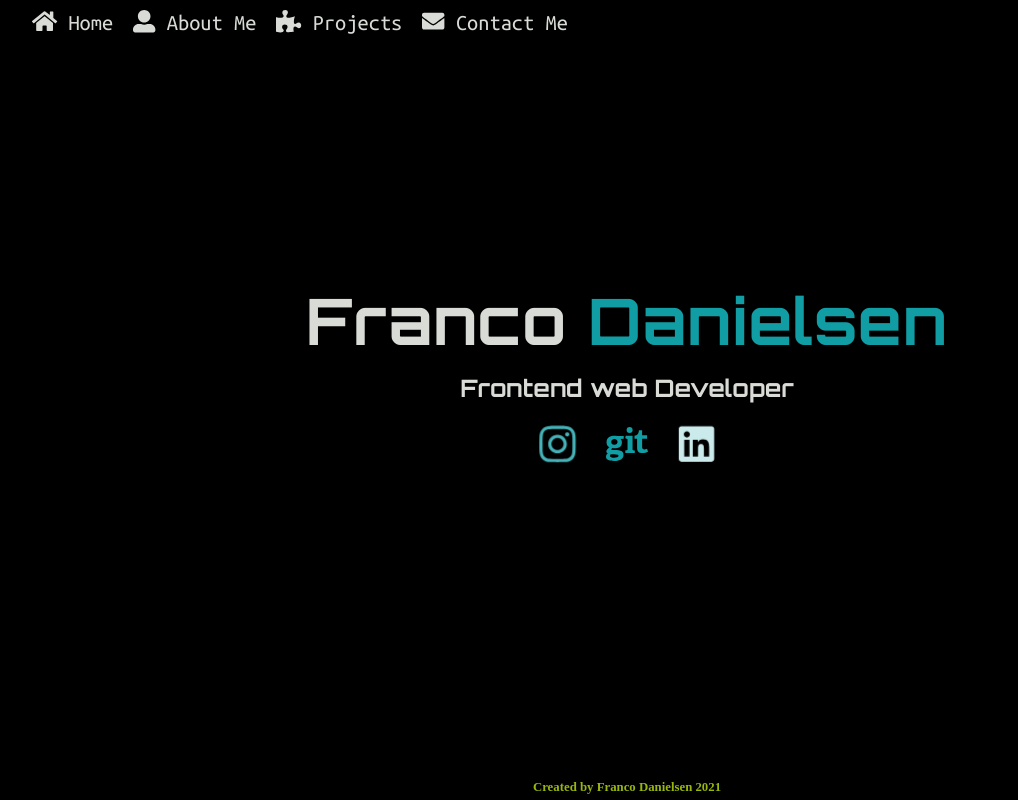
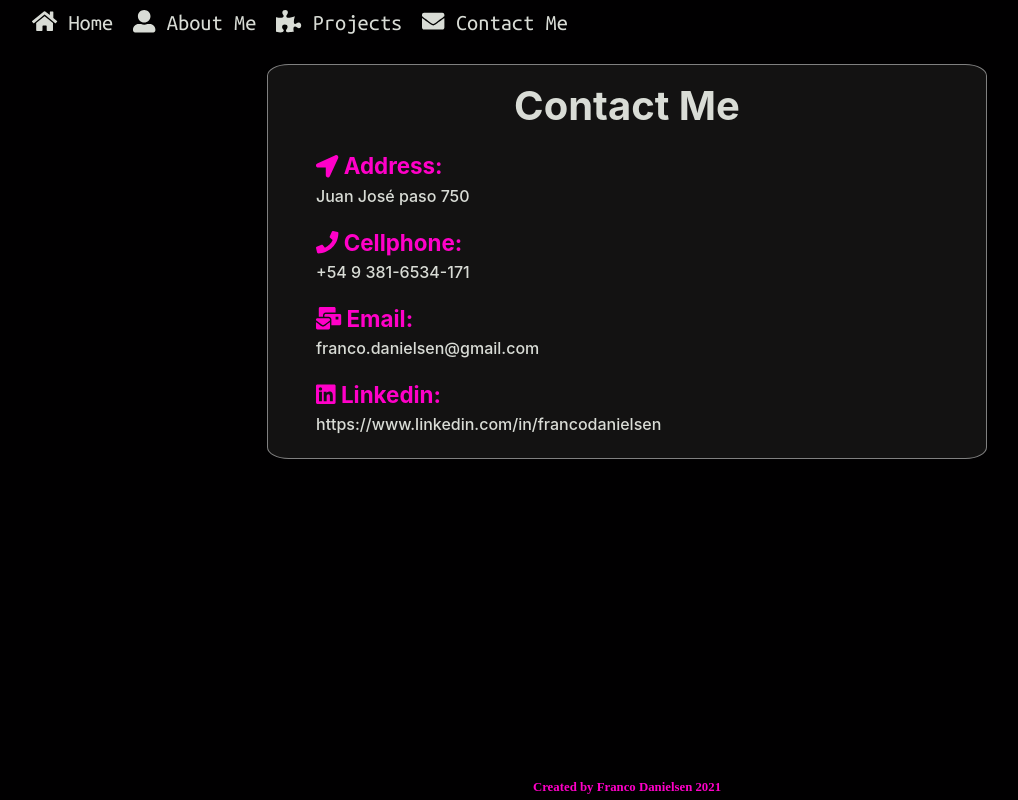
Before and after one commit to francoDani/portfolio, a React (Create React App) app: page /contact in a window 1280 px wide. Shown: the whole page, without its empty margins (13-1031 px from the left). Built offline with nearby package versions, Linux system fonts and the light colour scheme.

Commit message:
PROJECTS ADD AND CONTACT CARD

```diff
--- a/src/App.css
+++ b/src/App.css
@@ -2,7 +2,7 @@
   --background-color: #010001;
   --white: #D9DCD6;
   --span-color: #119DA4;
-  --detail-color: #98b70d;
+  --detail-color: #ff00c8;
   --animation-var: 1;
   --font: 'Orbitron', sans-serif;
   --secondaryFont: 'Ubuntu Mono', monospace;
@@ -162,32 +162,32 @@ body{
   transition: .5s;
 }
 
-.landing-container__about-container
+.landing-container__about-container, .landing-container__project-container
 {
   background: var(--background-color);
   margin-top: 2em;
-  padding: 2em;
+  padding: 1em;
 }
-.landing-container__about-container h1
+.landing-container__about-container, .landing-container__project-container h1
 {
   color: var(--white);
   font-size: 2.5em;
   letter-spacing: 2px;
 }
-.landing-container__about-container h1 #span1
+.landing-container__about-container, .landing-container__project-container h1 #span1
 {
   font-family: var(--font);
 }
-.landing-container__about-container h1 #span2
+.landing-container__about-container, .landing-container__project-container h1 #span2
 {
   color: var(--span-color);
   font-family: var(--font);
 }
-.landing-container__about-container h2
+.landing-container__about-container, .landing-container__project-container h2
 {
   color: #555;
 }
-.landing-container__about-container p
+.landing-container__about-container, .landing-container__project-container p
 {
   color: var(--white);
   font-size: 1.1em;
@@ -197,17 +197,18 @@ body{
   margin-bottom: 1em;
 }
 
-.landing-container__about-container a
+.landing-container__about-container, .landing-container__project-container a
 {
   text-decoration: none;
   color: var(--detail-color);
   font-weight: bold;
   border: solid 2px var(--span-color);
-  padding: 10px;
+  padding: 5px;
   border-radius: 25px;
   transition: .5s;
+  font-size: 0.8em;
 }
-.landing-container__about-container a:hover
+.landing-container__about-container, .landing-container__project-container a:hover
 {
   color: var(--span-color);
   border-color: var(--detail-color);
@@ -241,6 +242,84 @@ body{
   text-align: center;
 
 }
+.contact-container
+{
+  width: 100%;
+  display: flex;
+  justify-content: center;
+}
+.contact-card
+  {
+    position: absolute;
+    top: 4em;
+    height: fit-content;
+    width: 90vmin;
+    border: solid 1px grey;
+    border-radius: 3%;
+    padding: 1em;
+    padding-bottom: 1.5em;
+    background: rgb(19, 18, 18);
+  }
+  .contact-card h1
+  {
+    color: var(--white);
+    font-size: 2.5em;
+    text-align: center;
+    margin-bottom: .5em;
+
+  }
+
+
+  .contact-card ul
+  {
+    display: inline;
+    color: var(--white);
+    font-size: 1em;
+    list-style: none;
+  }
+  .contact-card ul li span
+  {
+    display: block;
+    font-weight: 700;
+    color: var(--detail-color);
+    font-size: 1.4em;
+    animation: go 2s;
+    animation-direction: normal;
+    margin-bottom: .3em;
+    margin-top: 1em;
+  }
+  @keyframes go {
+    0%{
+    transform: translate(130%);
+
+    }
+    50%{
+
+    }
+    100%{
+      transform: translate(0%);
+    }
+  }
+  #span1
+  {
+    animation-delay: .3s;
+  }
+  #span2
+  {
+    animation-delay: .6s;
+  }
+  #span3
+  {
+    animation-delay: 1.2s;
+  }
+  .contact-card ul li
+  {
+    font-weight: 500;
+    margin-left: 2em;
+  }
+
+
+
 
 
 
@@ -266,15 +345,17 @@ body{
   }
   .landing-container__menu .navContainer.show
 {
-  height: 100vh;
+  min-height: 100vh;
+  overflow: hidden;
   display: flex;
   justify-content: center;
   align-items: center;
   backdrop-filter: blur(6px);
   width: 100%;
   position: absolute;
-  transition: 1s;
+  transition: .5s;
   z-index: 40;
+  overflow-y: hidden;
 }
 
 .landing-container__menu .navContainer{
@@ -291,7 +372,7 @@ body{
   width: 100vw;
   position: relative;
   top: 0;
-  transition: 1s;
+  transition: .5s;
   transform: translate(100%);
   z-index: 40;
 
@@ -327,10 +408,15 @@ body{
     font-size: 2.5em;
     margin-right: 0;
   }
-  .landing-container__about-container
+  .landing-container__about-container, .landing-container__project-container
   {
     position: absolute;
     top: 0;
+  }
+  .landing-container__project-container h1
+  {
+    width: 100%;
+    text-align: center;
   }
   .landing-container__about-container__work
   {
@@ -347,5 +433,26 @@ body{
     border-bottom: solid 2px var(--span-color);
     width: 80vw;
     margin-top: 3em;
+    padding-left: 1em;
+    padding-right: 0;
+  }
+  .landing-container__about-container__work h1
+  {
+    text-align: center;
+  }
+
+  .contact-card
+  {
+    padding: 0;
+  }
+
+  .contact-card ul li
+  {
+    margin-left: 0;
+  }
+  .contact-container
+  {
+    border-radius: 0 0 25px 25px;
+    width: 100%;
   }
 }
--- a/src/components/aboutMe.jsx
+++ b/src/components/aboutMe.jsx
@@ -11,30 +11,7 @@ const aboutMe = () => {
                 is a temporary state if you have the initiative.</p>
             <p>Do you like to download my CV? </p><br />
             <a href=".\assets\FrancosResume.pdf" download>Download CV</a><br/>
-            <secction  className="landing-container__about-container__work">
-                <div className="card 1">
-                    <h1>Calculadora de costos</h1>
-                    <p>This project was my first solution for a real need, i had to develop a simple tool for a drugstore, they needed to
-                        simplify the way to calculate the correct price for his products, considering the tasks and percentage to be earned.
-                    </p>
-                    <a href="https://github.com/francoDani/costcalculator">See it in github</a>
-                </div>
-                <div className="card 2">
-                    <h1>My Firs web Resume</h1>
-                    <p>When i started to study and develope i allways wonted to have my web resume, thats because in the
-                        world of technology you have to proove your potencial, and thats a way to do it, and at the same time show
-                        your Resume
-                    </p>
-                    <a href="https://github.com/francoDani/personalresume">See my Web Resume!</a>
-                </div>
-                <div className="card 3">
-                    <h1>A wheather app</h1>
-                    <p>This webApp allows me to work whit API's, a major resourse for web develope, and that was a way to practice
-                        my css, js and API handle.
-                    </p>
-                    <a href="https://github.com/francoDani/weatherapp">Look how the weather will be</a>
-                </div>
-            </secction>
+
         </div>
     )
 }
--- /dev/null
+++ b/src/components/contactCard.jsx
@@ -0,0 +1,20 @@
+import { FontAwesomeIcon } from '@fortawesome/react-fontawesome'
+import { faLocationArrow, faMailBulk, faPhone } from '@fortawesome/free-solid-svg-icons'
+import { faGit, faInstagram, faLinkedin } from '@fortawesome/free-brands-svg-icons'
+
+const contactCard = () =>{
+    return(
+        <div className="contact-card">
+            <div className="contact-card__img"></div>
+            <h1>Contact Me</h1>
+            <ul>
+                <li><span><i><FontAwesomeIcon icon={faLocationArrow}/> </i>Address:</span> Juan José paso 750</li>
+                <li><span id="span1"><i><FontAwesomeIcon icon={faPhone}/> </i>Cellphone:</span> +54 9 381-6534-171</li>
+                <li><span id="span2"><i><FontAwesomeIcon icon={faMailBulk}/> </i>Email: </span> franco.danielsen@gmail.com</li>
+                <li><span id="span3"><i><FontAwesomeIcon icon={faLinkedin}/> </i>Linkedin: </span> https://www.linkedin.com/in/francodanielsen</li>
+            </ul>
+        </div>
+    )
+}
+
+export default contactCard;
--- a/src/components/landing-container.jsx
+++ b/src/components/landing-container.jsx
@@ -1,6 +1,7 @@
 import Menu from './menu';
 import Presentation from './presentation';
 import AboutMe from './aboutMe'
+import Contact from '../views/contact'
 
 import Colors from './colors';
 import {
@@ -21,6 +22,9 @@ const landingContainer = () => {
                 <Menu />
 
                 <Switch >
+                    <Route path="/contact">
+                        <Contact />
+                    </Route>
                     <Route path="/projects" >
                         <Projects />
                     </Route>
--- a/src/components/presentation.jsx
+++ b/src/components/presentation.jsx
@@ -10,9 +10,9 @@ const presentation = () => {
                 <h1 className="name">Franco <span>Danielsen</span></h1>
                 <h2 className="frontend">Frontend web Developer</h2>
                 <ul>
-                    <li><a href="https://instagram.com/francodanielsen" target="_blank"><FontAwesomeIcon icon={faInstagram} href="" id="a1"/></a></li>
-                    <li><a href="https://github.com/francoDani" target="_blank"><FontAwesomeIcon icon={faGit}id="a2" /></a></li>
-                    <li><a href="https://www.linkedin.com/in/francodanielsen" target="_blank"><FontAwesomeIcon icon={faLinkedin} id="a3"/></a></li>
+                    <li><a href="https://instagram.com/francodanielsen" target="_blank" rel="noreferrer"><FontAwesomeIcon icon={faInstagram} href="" id="a1"/></a></li>
+                    <li><a href="https://github.com/francoDani" target="_blank" rel="noreferrer"><FontAwesomeIcon icon={faGit}id="a2" /></a></li>
+                    <li><a href="https://www.linkedin.com/in/francodanielsen" target="_blank" rel="noreferrer"><FontAwesomeIcon icon={faLinkedin} id="a3"/></a></li>
                 </ul>
         </div>
     )
--- a/src/components/projects.jsx
+++ b/src/components/projects.jsx
@@ -1,7 +1,31 @@
 
 const projects = () =>{
-    return  <div >
-        <h1 className="name" >PROJECTS</h1>
+    return  <div className="landing-container__project-container">
+        <h1>My firts projects</h1>
+       <secction  className="landing-container__about-container__work">
+                <div className="card 1">
+                    <h1>Calculadora de costos</h1>
+                    <p>This project was my first solution for a real need, i had to develop a simple tool for a drugstore, they needed to
+                        simplify the way to calculate the correct price for his products, considering the tasks and percentage to be earned.
+                    </p>
+                    <a href="https://github.com/francoDani/costcalculator">See it in github</a>
+                </div>
+                <div className="card 2">
+                    <h1>My Firs web Resume</h1>
+                    <p>When i started to study and develope i allways wonted to have my web resume, thats because in the
+                        world of technology you have to proove your potencial, and thats a way to do it, and at the same time show
+                        your Resume
+                    </p>
+                    <a href="https://github.com/francoDani/personalresume">See my Web Resume!</a>
+                </div>
+                <div className="card 3">
+                    <h1>A wheather app</h1>
+                    <p>This webApp allows me to work whit API's, a major resourse for web develope, and that was a way to practice
+                        my css, js and API handle.
+                    </p>
+                    <a href="https://github.com/francoDani/weatherapp">Look how the weather will be</a>
+                </div>
+            </secction>
     </div>
 }
 
--- /dev/null
+++ b/src/views/contact.jsx
@@ -0,0 +1,11 @@
+import ContactCard from '../components/contactCard';
+
+const contactPage = () =>{
+    return(
+        <div className="contact-container">
+            <ContactCard />
+        </div>
+    )
+}
+
+export default contactPage;
```
